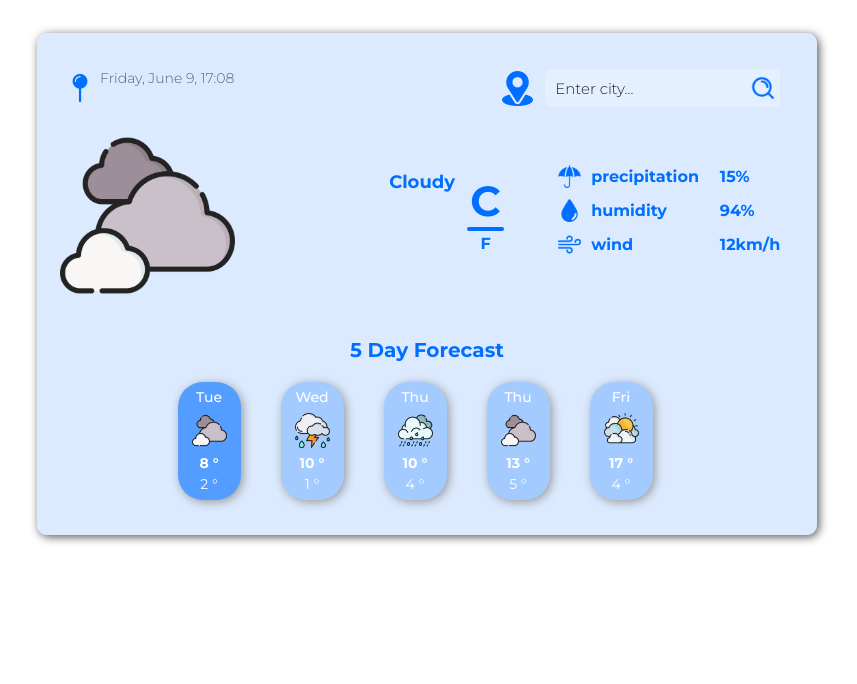
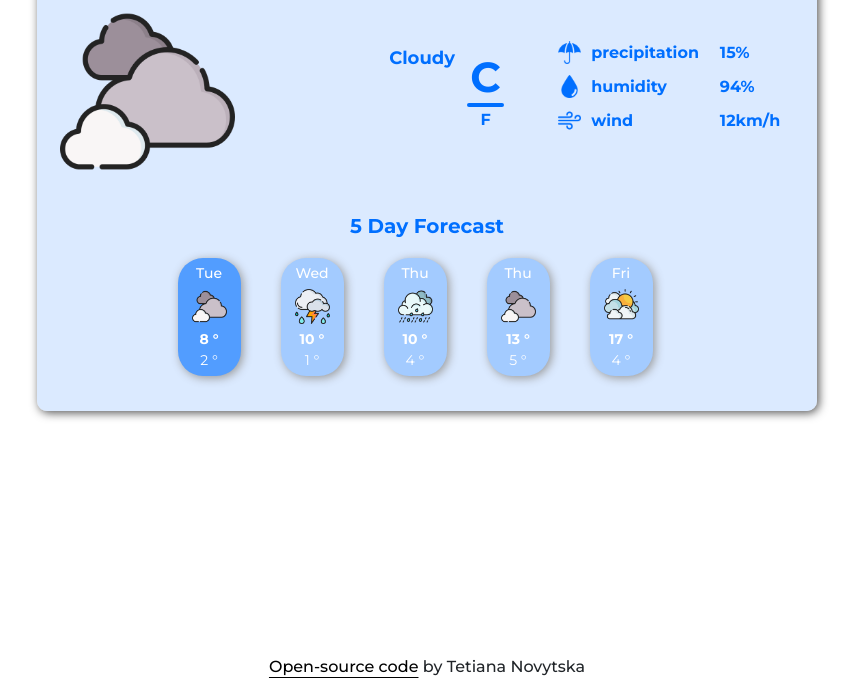
Before and after one commit to TatianaNovitskaya/weather-app, a plain HTML site: page index.html in a window 1280 px wide. Shown: the part 116-800 px from the top of the page, without its empty margins (213-1070 px from the left). Drawn offline with nearby package versions, Linux system fonts and the light colour scheme.

Commit message:
Add styles for footer

```diff
--- a/src/styles.css
+++ b/src/styles.css
@@ -7,13 +7,6 @@
     height: 100%;
 }
 
-.container {
-    width: 100%;
-    height: 100%;
-    display: flex;
-    justify-content: center;
-    align-items: center;
-}
 
 .weather-app {
     background: rgba(204, 226, 255, 0.7);
@@ -376,3 +369,19 @@ main {
     margin-top: 15px;
     color: #000;
 }
+.footer{
+    position: absolute;
+    bottom: 5px;
+    text-align: center;
+    width: 100%;
+}
+.footer p{
+    text-align: center;
+    font-size: 16px;
+    font-weight: 500;
+}
+.footer a{
+    color: #000000;
+    text-underline-offset: 5px;
+
+}
```
